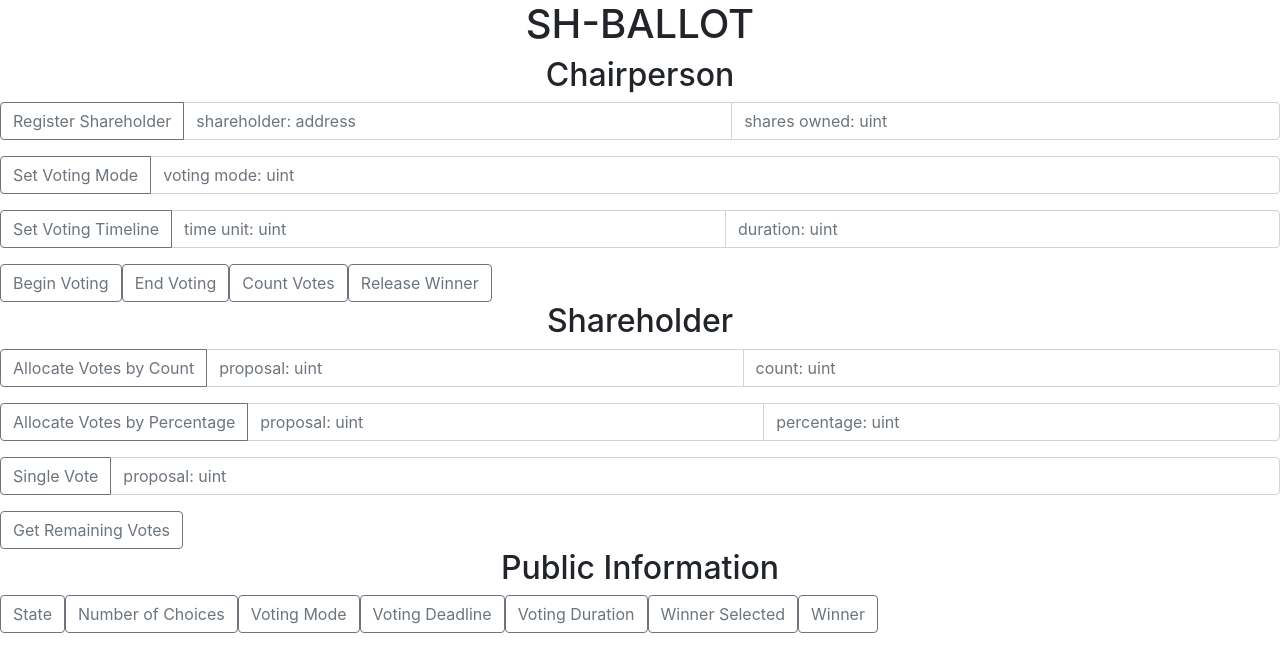
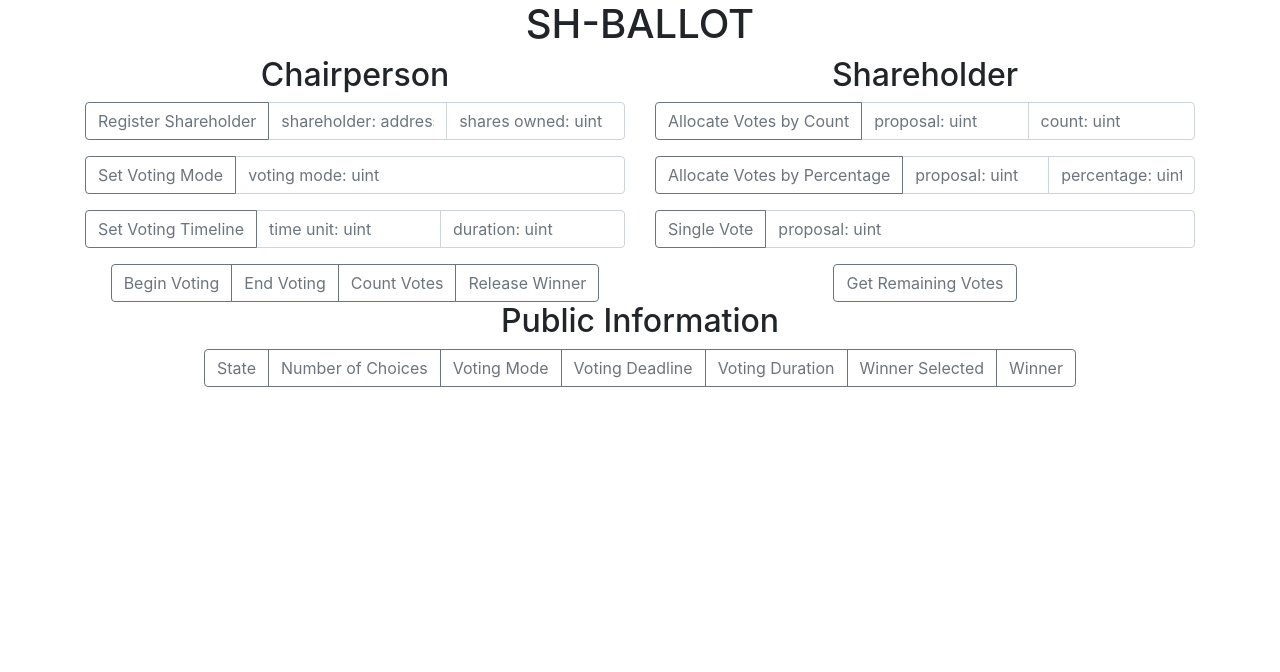
Before and after one commit to BrianBalayon/shareholder-ballot, a React (Create React App) app in the folder ballot-app/: page / in a window 1280 px wide. Shown: the top 672 px of the page. Built offline with nearby package versions, Linux system fonts and the light colour scheme.

Commit message:
Stylizing the front end while Hans connects the front to the back

```diff
--- a/ballot-app/public/index.html
+++ b/ballot-app/public/index.html
@@ -30,7 +30,7 @@
             integrity="sha384-ggOyR0iXCbMQv3Xipma34MD+dH/1fQ784/j6cY/iJTQUOhcWr7x9JvoRxT2MZw1T"
             crossorigin="anonymous"
     />
-    <title>React App</title>
+    <title>Shareholder Ballot</title>
   </head>
   <body>
     <noscript>You need to enable JavaScript to run this app.</noscript>
--- a/ballot-app/src/App.js
+++ b/ballot-app/src/App.js
@@ -5,7 +5,6 @@ import './App.css';
 function App() {
   return (
     <div className="App">
-        <h1> SH-BALLOT </h1>
         <LandingPage />
     </div>
   );
--- a/ballot-app/src/components/Chairperson.js
+++ b/ballot-app/src/components/Chairperson.js
@@ -30,12 +30,12 @@ class Chairperson extends React.Component {
                     units="time unit: uint"
                     units2="duration: uint"
                     />
-                <ButtonToolbar>
+                <div className="btn-group justify-content-between">
                     <Button variant="outline-secondary">Begin Voting</Button>
                     <Button variant="outline-secondary">End Voting</Button>
                     <Button variant="outline-secondary">Count Votes</Button>
                     <Button variant="outline-secondary">Release Winner</Button>
-                </ButtonToolbar>
+                </div>
             </div>
         );
     }
--- a/ballot-app/src/components/Landing.js
+++ b/ballot-app/src/components/Landing.js
@@ -13,10 +13,21 @@ class LandingPage extends React.Component {
 
     render() {
         return(
-            <div>
-                <Chairperson />
-                <Shareholder />
-                <PublicInfo />
+            <div className="container">
+                <h1> SH-BALLOT </h1>
+                <div className="row">
+                    <div className="col">
+                        <Chairperson />
+                    </div>
+                    <div className="col">
+                        <Shareholder />
+                    </div>
+                </div>
+                <div className="row">
+                    <div className="col">
+                        <PublicInfo />
+                    </div>
+                </div>
             </div>
         );
     }
--- a/ballot-app/src/components/PublicInfo.js
+++ b/ballot-app/src/components/PublicInfo.js
@@ -14,7 +14,7 @@ class PublicInfo extends React.Component {
         return(
             <div>
                 <h2> Public Information </h2>
-                <ButtonToolbar>
+                <div className="btn-group justify-content-between">
                     <Button variant="outline-secondary">State</Button>
                     <Button variant="outline-secondary">Number of Choices</Button>
                     <Button variant="outline-secondary">Voting Mode</Button>
@@ -22,7 +22,7 @@ class PublicInfo extends React.Component {
                     <Button variant="outline-secondary">Voting Duration</Button>
                     <Button variant="outline-secondary">Winner Selected</Button>
                     <Button variant="outline-secondary">Winner</Button>
-                </ButtonToolbar>
+                </div>
             </div>
         );
     }
--- a/ballot-app/src/components/Shareholder.js
+++ b/ballot-app/src/components/Shareholder.js
@@ -30,9 +30,9 @@ class Shareholder extends React.Component {
                     calls="Single Vote"
                     units="proposal: uint"
                     />
-                <ButtonToolbar>
+                <div className="btn-group justify-content-between">
                     <Button variant="outline-secondary">Get Remaining Votes</Button>
-                </ButtonToolbar>
+                </div>
             </div>
         );
     }
```
